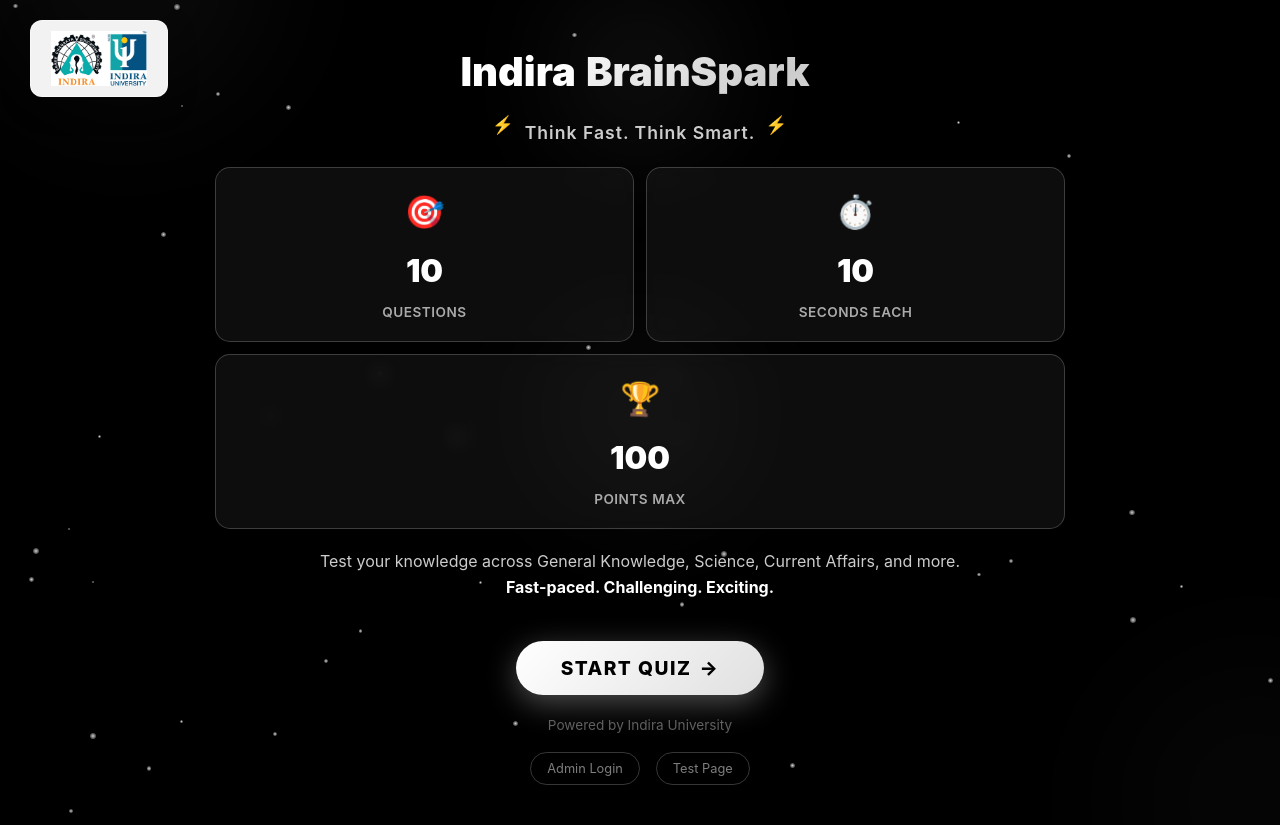
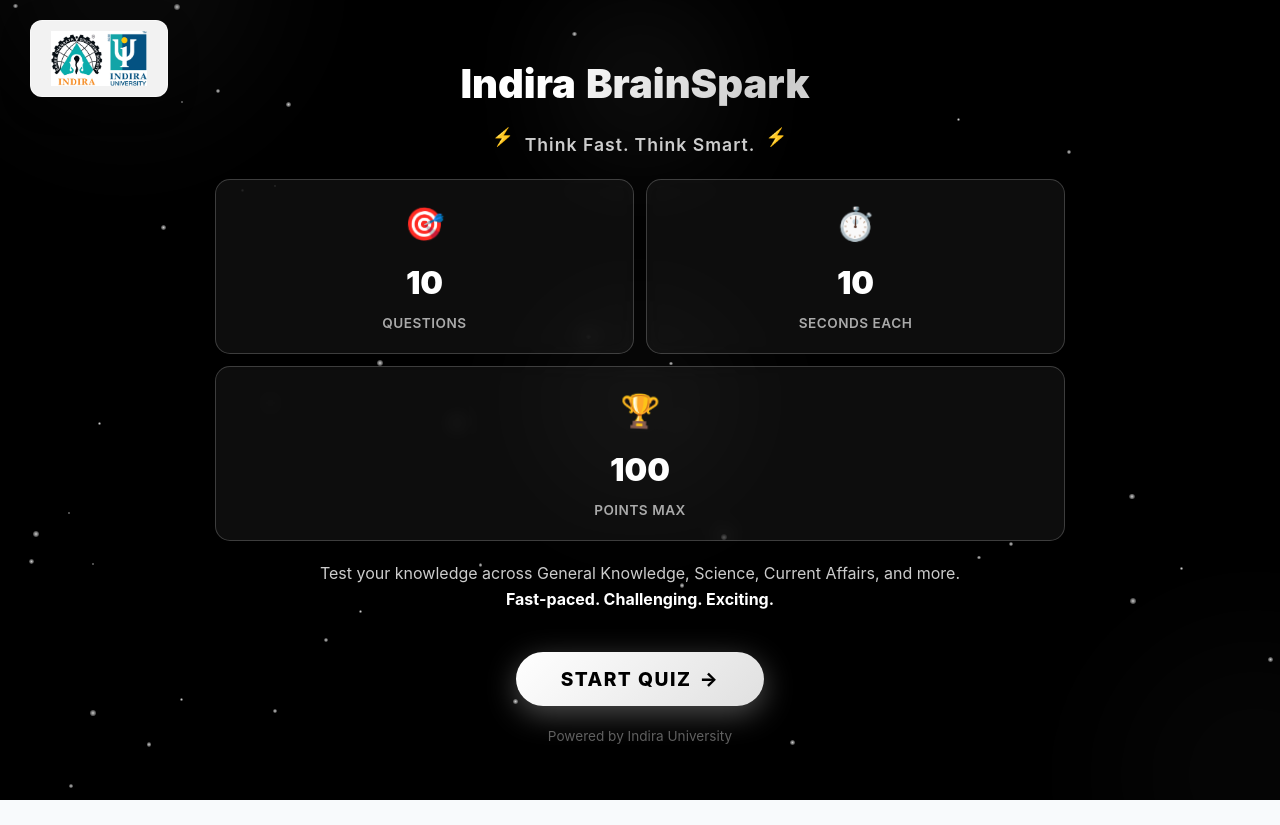
Before and after one commit to harshavardhann1108/Indirabrainspark, a React (Vite) app in the folder frontend/: page / in a window 1280 px wide. After the commit the page ends 800 px from the top, so only its background shows below. Built offline with nearby package versions, Linux system fonts and the light colour scheme; no server answers.

Commit message:
Revert: Remove Admin button

```diff
--- a/frontend/src/components/Welcome.jsx
+++ b/frontend/src/components/Welcome.jsx
@@ -130,37 +130,6 @@ function Welcome() {
 
                 <div className="footer-text">
                     <p>Powered by Indira University</p>
-                    <button
-                        onClick={() => navigate('/admin')}
-                        style={{
-                            marginTop: '1rem',
-                            background: 'transparent',
-                            border: '1px solid rgba(255,255,255,0.3)',
-                            color: 'rgba(255,255,255,0.7)',
-                            padding: '0.5rem 1rem',
-                            borderRadius: '20px',
-                            fontSize: '0.8rem',
-                            cursor: 'pointer'
-                        }}
-                    >
-                        Admin Login
-                    </button>
-                    <button
-                        onClick={() => navigate('/test')}
-                        style={{
-                            marginTop: '1rem',
-                            marginLeft: '1rem',
-                            background: 'transparent',
-                            border: '1px solid rgba(255,255,255,0.3)',
-                            color: 'rgba(255,255,255,0.7)',
-                            padding: '0.5rem 1rem',
-                            borderRadius: '20px',
-                            fontSize: '0.8rem',
-                            cursor: 'pointer'
-                        }}
-                    >
-                        Test Page
-                    </button>
                 </div>
             </div>
         </div>
```
